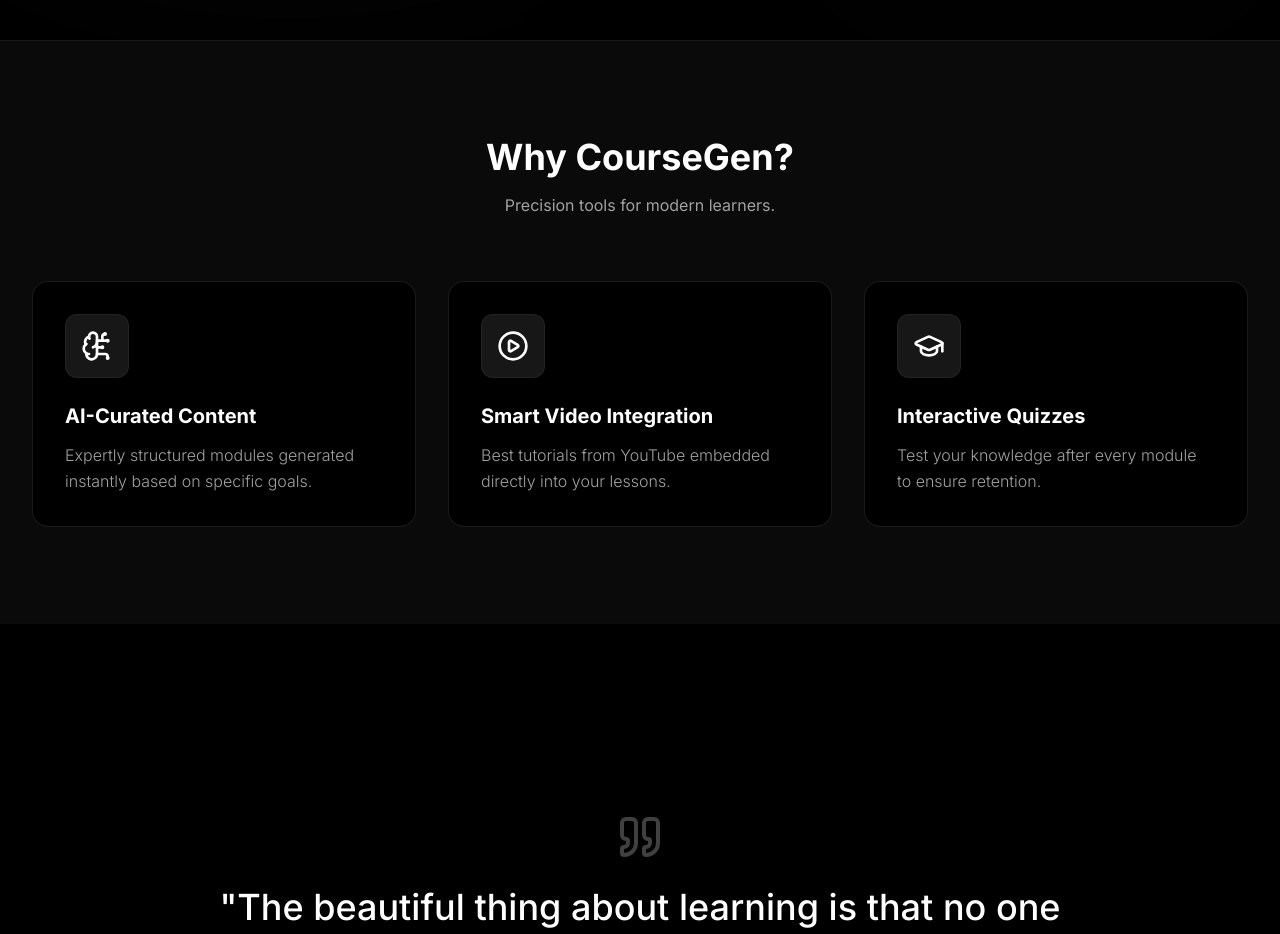
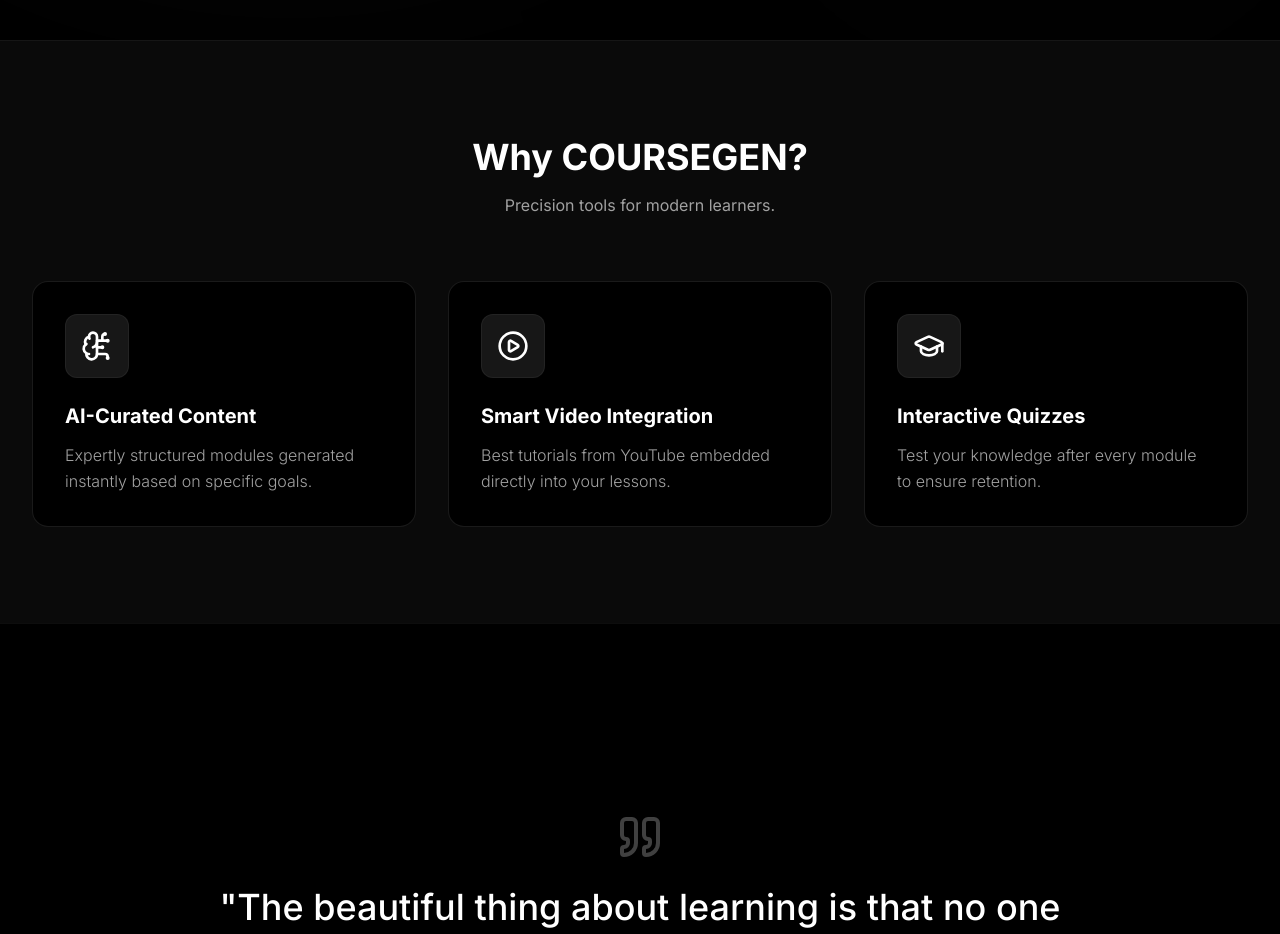
Before and after one commit to anand-106/AI-Course-Generator, a React (Vite) app in the folder frontend/: page / in a window 1280 px wide. Shown: the part 820-1754 px from the top of the page. Built offline with nearby package versions, Linux system fonts and the light colour scheme; no server answers.

Commit message:
regenerate content

```diff
--- a/frontend/src/components/loginpage.jsx
+++ b/frontend/src/components/loginpage.jsx
@@ -105,7 +105,7 @@
   <section id="features" className="py-24 bg-neutral-950 relative border-t border-white/5">
     <div className="max-w-7xl mx-auto px-4 sm:px-6 lg:px-8">
       <div className="text-center mb-16">
-        <h2 className="text-3xl md:text-4xl font-bold mb-4 text-white">Why CourseGen?</h2>
+        <h2 className="text-3xl md:text-4xl font-bold mb-4 text-white">Why COURSEGEN?</h2>
         <p className="text-neutral-400 max-w-2xl mx-auto">Precision tools for modern learners.</p>
       </div>
 
```
